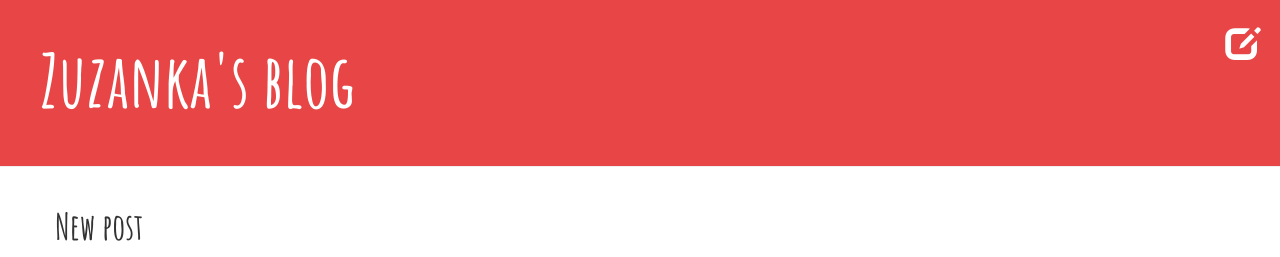
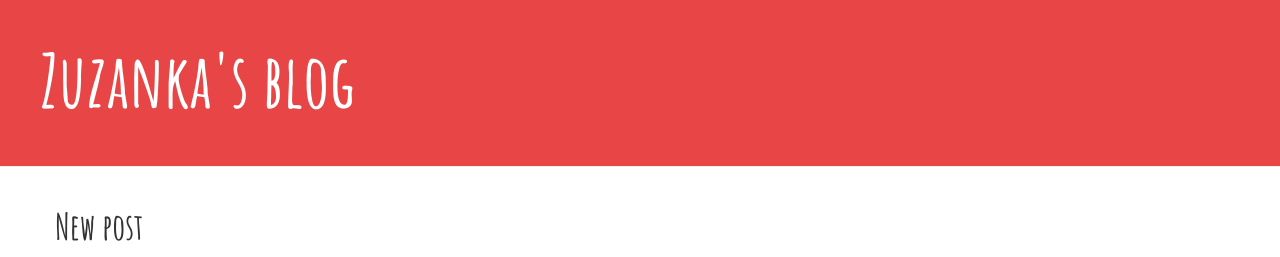
Before and after one commit to zuz-schwarzova/my-first-blog, a Django app: page /post/new/ in a window 1280 px wide. Shown: the top 257 px of the page. Run offline with Django 3.2, Linux system fonts and the light colour scheme; some libraries are stand-ins or nearby versions; some web fonts are replaced.

Commit message:
autenticated user / drafts

```diff
--- a/blog/templates/blog/base.html
+++ b/blog/templates/blog/base.html
@@ -12,8 +12,9 @@
 		<div class="page-header">
 			{% if user.is_authenticated %}
 				<a href="{% url 'post_new' %}" class="top-menu plus"><span class="glyphicon glyphicon-plus"></span></a>
+				<a href="{% url 'post_draft_list' %}" class="top-menu draft"><span class="glyphicon glyphicon-edit"></span></a>
 			{% endif %}
-			<a href="{% url 'post_draft_list' %}" class="top-menu draft"><span class="glyphicon glyphicon-edit"></span></a>
+
 			<h1><a href="/">Zuzanka's blog</a></h1>
 		</div>
 		<div class="content container">
```
